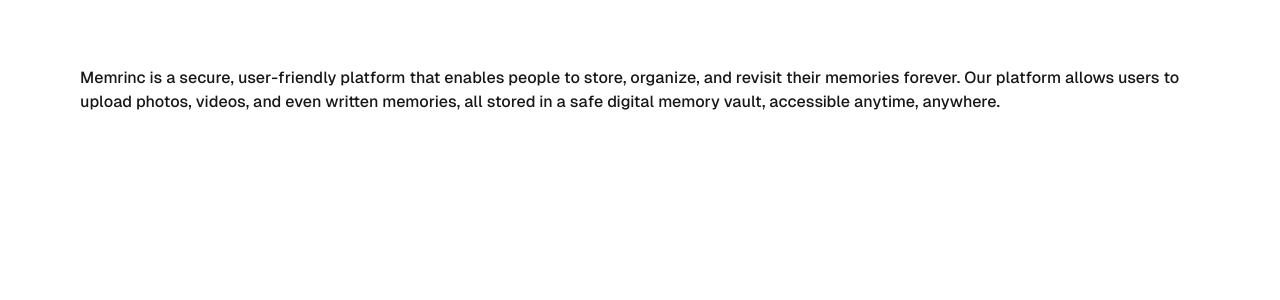
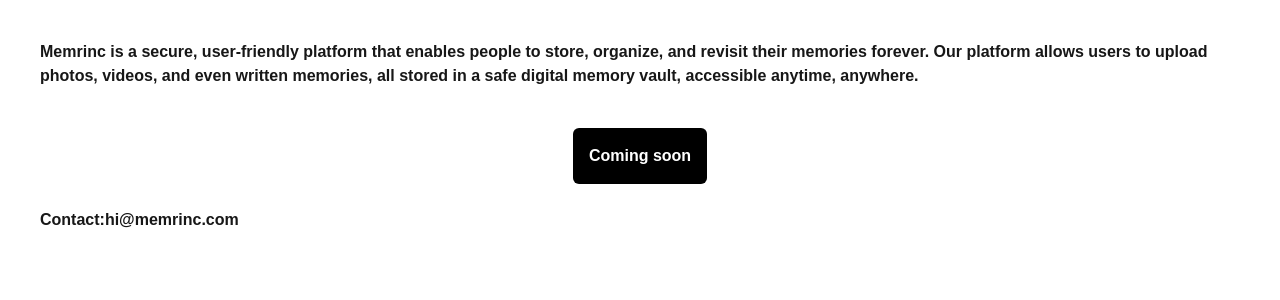
Before and after one commit to thesandi99/memrinc, a Next.js app: page / in a window 1280 px wide. Shown: the top 300 px of the page. Built offline with nearby package versions, Linux system fonts and the light colour scheme.

Commit message:
Update page.tsx

```diff
--- a/app/page.tsx
+++ b/app/page.tsx
@@ -1,11 +1,19 @@
 export default function Home() {
   return (
-    <div className="grid grid-rows-[20px_1fr_20px] items-center justify-items-center min-h-screen p-8 pb-20 gap-16 sm:p-20 font-[family-name:var(--font-geist-sans)]">
-      <main className="font-medium">
+    <div className="text-wrap font-bold p-10">
+      <main className="font-bold ">
         Memrinc is a secure, user-friendly platform that enables people to
         store, organize, and revisit their memories forever. Our platform allows
         users to upload photos, videos, and even written memories, all stored in
         a safe digital memory vault, accessible anytime, anywhere.{" "}
+        <div className="flex justify-center items-center mt-10">
+          <button className="bg-black rounded-md p-4 text-white">
+            Coming soon
+          </button>
+        </div>
+        <footer className="mt-6">
+          <span>Contact:hi@memrinc.com</span>
+        </footer>
       </main>
     </div>
   );
```
